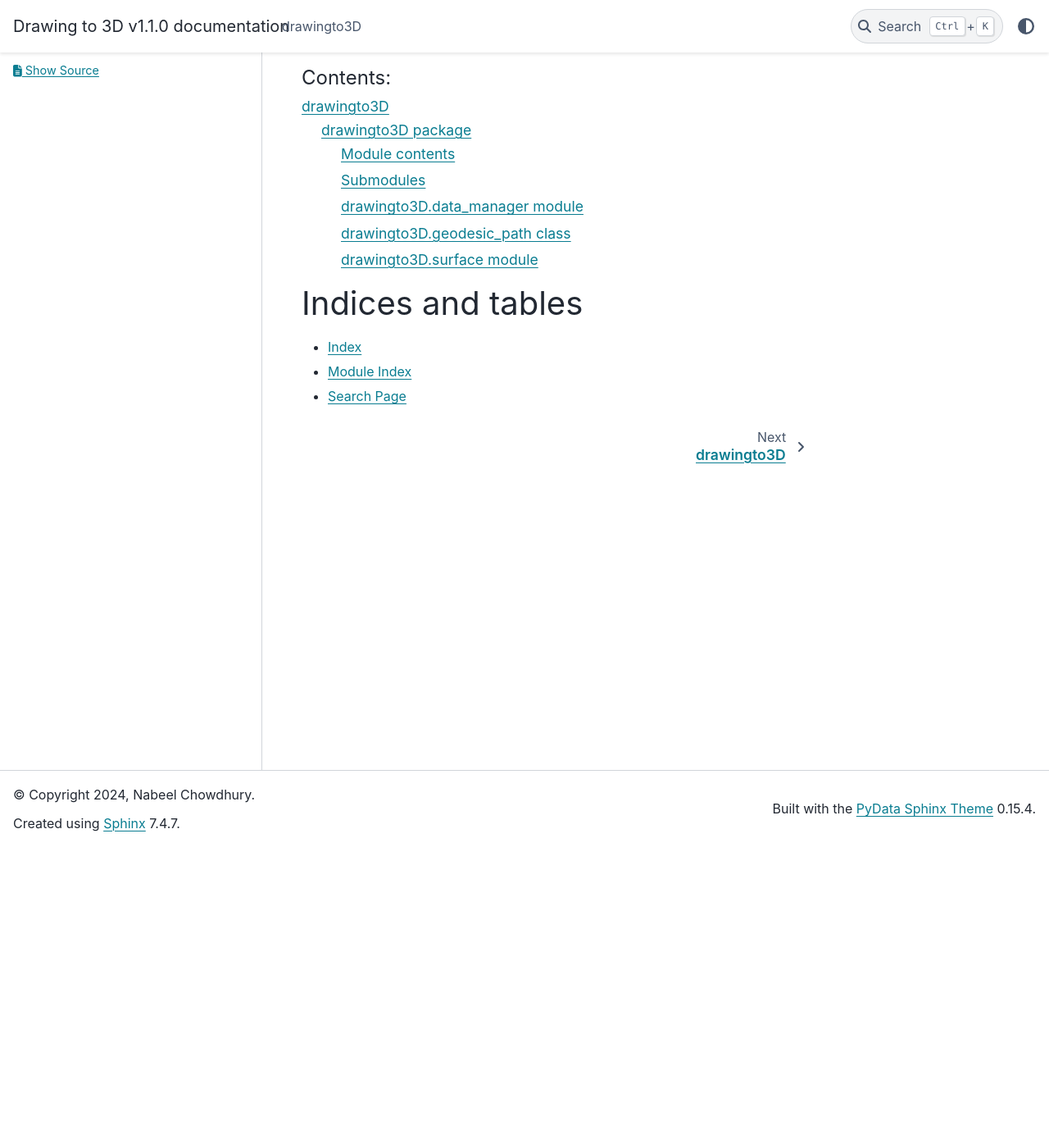
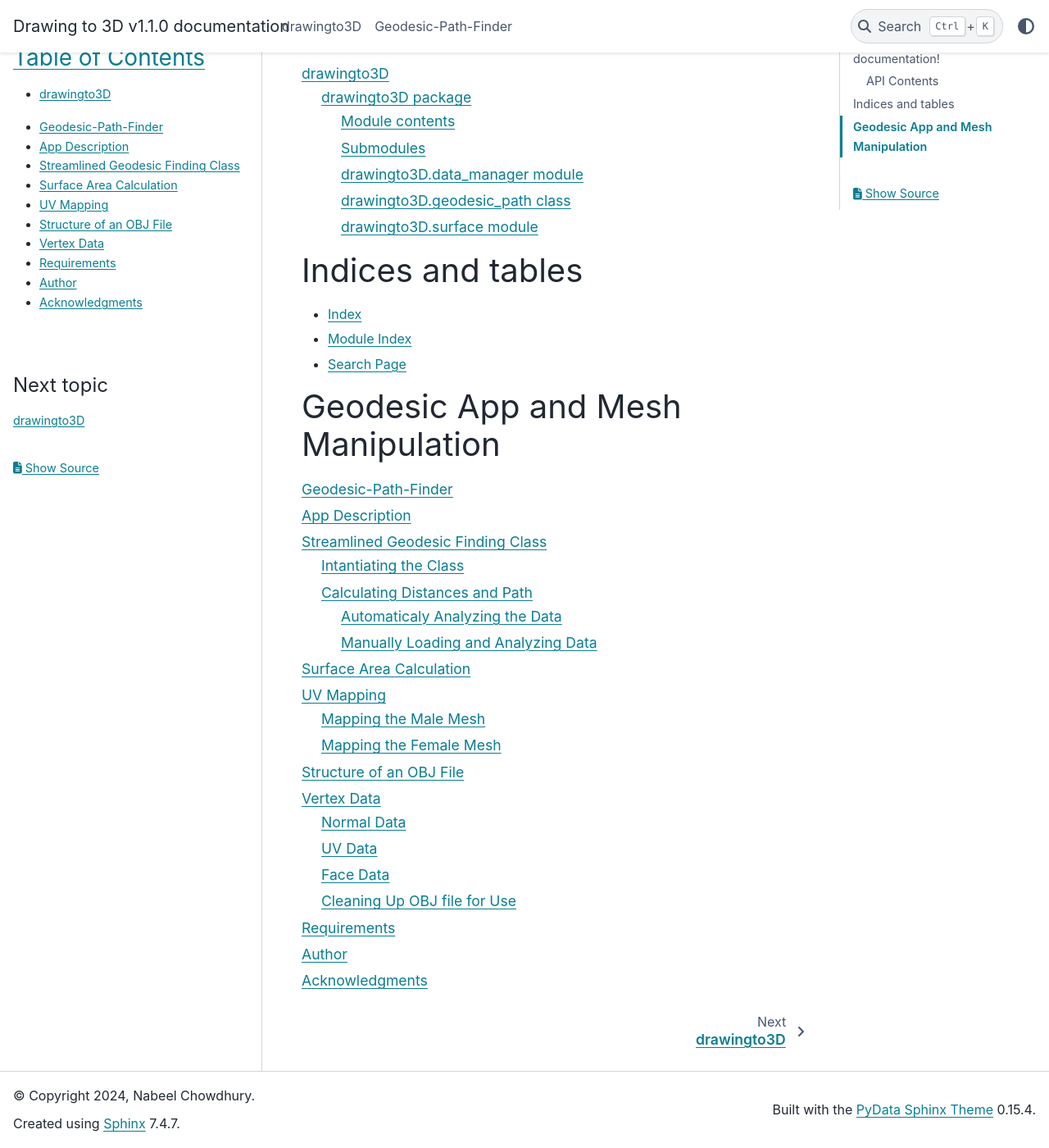
Before and after one commit to Nabizzle/Geodesic-Path-Finder, a Sphinx documentation site: the page built from Docs/index.rst, in a window 1280 px wide and 1400 px high, scrolled down 367 px. Shown: the whole window at 82% size. Built offline with Sphinx 7.4.7 and the PyData theme 0.15.4, drawn with Linux system fonts in a browser that asks for light colours; some of the changed lines change nothing that is shown.

Commit message:
docs: Adds readme to sphinx docs

```diff
--- a/Docs/conf.py
+++ b/Docs/conf.py
@@ -9,7 +9,7 @@
 import os
 import sys
 
-sys.path.insert(0, os.path.abspath(os.path.join('..', 'Code')))
+sys.path.insert(0, os.path.abspath(os.path.join('..', '..', 'Code')))
 
 project = 'Drawing to 3D'
 copyright = '2024, Nabeel Chowdhury'
--- a/Docs/index.rst
+++ b/Docs/index.rst
@@ -12,11 +12,10 @@ template for where subjects feel touch perception and this library allows the
 user to find the path and path length between any set of points as well as the
 surface area of a drawn location on the 3D model.
 
-Contents
+API Contents
 --------
 .. toctree::
-   :maxdepth: 5
-   :caption: Contents:
+   :maxdepth: 3
 
    modules
 
@@ -26,3 +25,8 @@ Indices and tables
 * :ref:`genindex`
 * :ref:`modindex`
 * :ref:`search`
+
+Geodesic App and Mesh Manipulation
+==================================
+.. toctree::
+   readme
--- /dev/null
+++ b/Docs/readme.rst
@@ -0,0 +1,267 @@
+====================
+Geodesic-Path-Finder
+====================
+.. image:: ../images/App_Icons/sheen_robotic_hand.png
+    :align: left
+    :width: 200
+
+Uses UV mapping of the right and left upper arms of male and female presenting 3D models to find the distances between drawn sensory locations from 2D hand and arm
+images on the 3D arm images. This is done using the `Heat Method <https://dl.acm.org/doi/abs/10.1145/2516971.2516977>`__ to find the distance from any given point to
+any other point on the mesh. Given a starting sensory location, a distance array to every other vertex is found by using the Heat Method along the triangulated arm
+mesh. The end vertex number is then used as the index of the distance array to extract out the geodesic distance between the input points.
+A visualization of the path between the points is also found using `edge flips <https://dl.acm.org/doi/abs/10.1145/3414685.3417839>`__. The mesh can be visualized
+using `Polyscope <https://polyscope.run/py/>`__ in python.
+
+To convert from the 2D image of location drawings to the 3D x, y, z position, the mesh is [UV mapped](#uv-mapping) to the location drawing so that x and y pxiel
+values on the drawing correspoind to x, y, z vertex values on the 3D mesh.
+
+.. note::
+    The edge flip method of showing a path does not guarentee the shortest path along the mesh, it is just a short path.
+    The Heat Method distance should be used for any distance metric.
+
+.. |github| image:: https://img.shields.io/github/followers/Nabizzle?style=social
+    :target: https://github.com/Nabizzle
+.. |python| image:: https://img.shields.io/badge/python-v3.9-blue
+.. |docs| image:: https://readthedocs.org/projects/geodesic-path-finder-documentation/badge/?version=latest
+    :target: https://geodesic-path-finder-documentation.readthedocs.io/en/latest/?badge=latest
+
+|github| |python| |docs|
+
+===============
+App Description
+===============
+The app allow the user to find geodesic distance and path information in multiple ways.
+
+.. image:: ../images/App_Photo.png
+
+The top row allows the user to select between male and female right and left arms. These correspond to the right and left location drawing images. The load mesh
+button must be pressed to load in the mesh data. For speed to loading, the mesh data has been presaved as compressed .npz files in the Data folder. Refer to the
+`Save Mesh Data notebook <https://github.com/Nabizzle/Geodesic-Path-Finder/blob/main/Code/Save%20Mesh%20Data.ipynb>`__ for how the mesh data is extracted and saved.
+
+.. note::
+    The original location drawings are modeled after a male body so the fit to the female form may not be perfect. Refer to the `UV Mapping`_
+    section for how the meshes were mapped to the location drawings.
+
+The next two rows of the app allow the user to input in pixel values to two locations to measure between. The pixel values start from the top left corner and must
+match up with the dimensions of the `right <https://github.com/Nabizzle/Geodesic-Path-Finder-Documentation/blob/main/Media/right%20arm.png>`__ and
+`left <https://github.com/Nabizzle/Geodesic-Path-Finder-Documentation/blob/main/Media/left%20arm.png>`__ location drawings in the Media folder.
+
+The fourth row of the app offers two additional ways of inputting starting and ending location information. The first two buttons in the row allow the user to click
+on the location drawings to manually set start and end locations. An example of the right location image is below:
+
+.. image:: ../images/right_arm.png
+    :width: 300
+
+The final button of this row allow the user to load a table of starting and ending pixel values from a csv. The csv must start with headers for the start and end x
+and y values. Any row with a missing value in the table is ommitted. An example table of values is below.
+
++---------+---------+-------+-------+
+| start x | start y | end x | end y |
++=========+=========+=======+=======+
+|   126   |   75    |  83   |  116  |
++---------+---------+-------+-------+
+|   236   |   508   |  103  |  614  |
++---------+---------+-------+-------+
+|   278   |   231   |  197  |  800  |
++---------+---------+-------+-------+
+|   227   |   76    |  71   |  30   |
++---------+---------+-------+-------+
+|   276   |   91    |  84   |  896  |
++---------+---------+-------+-------+
+
+The final row of the app allow the user to caluculate the geodesic distances from the starting point(s) to the end point(s) and the paths between the points. These
+calculations are output as .mat files to the output folder in the Data folder and added to the mesh visualization brought up by the third button in the row.
+This button can be clicked at any time to see what has been added to polyscope. An example of a finished visualization with both the distance and path between
+verticies is shown here.
+
+.. image:: ../images/Path_of_the_Right_Arm_Mesh.png
+    :width: 500
+
+A breakdown of how the app works behind the scenes is also in the
+`UV to 3D Path notebook <https://github.com/Nabizzle/Geodesic-Path-Finder/blob/main/Code/UV%20to%203D%20Path.ipynb>`__. A more simple example on the male right arm
+mesh is in the `Right Hand Path Test notebook <https://github.com/Nabizzle/Geodesic-Path-Finder/blob/main/Code/Right%20Hand%20Path%20Test.ipynb>`__ and a simple
+example on a sphere is in the
+`Simple Geodesic Path Test notebook <https://github.com/Nabizzle/Geodesic-Path-Finder/blob/main/Code/Simple%20Geodesic%20Path%20Test.ipynb>`__.
+
+==================================
+Streamlined Geodesic Finding Class
+==================================
+There is a second method implimented for finding geodeisc distances and paths outside of the app. It uses the geodesic_path.py code and impliments a class called GeodesicPath. This class
+allows the user to instantiate the class with the mesh sex and gender and load in data for analysis. This class then saves the found distances and paths as class attributes.
+
+.. note::
+    This code was originally written so that it could be called and used completely within Matlab. This is still possible, but it requires most of the `requirements`_ listed
+    below to be installed in the base python environment or for the user to manually give matlab
+    `access to files in a anaconda virtual environment <https://www.mathworks.com/matlabcentral/answers/443558-matlab-crashes-when-using-conda-environment-other-than-base>`__, which is not
+    very easy to do.
+
+Intantiating the Class
+======================
+The GeodesicPath class takes sex and side string values. The code currently expects inputs of male or female and right or left for these two inputs respectively. Capitalization does not
+matter, but spelling does.
+Intantiating the class loads in the designated mesh from the saved mesh data located in the Data folder in the same way the app loads in data.
+
+Calculating Distances and Path
+==============================
+There are two ways to find distances and paths. The easiest method is to use the analyze_data method and the harder method is to manually load and analyze distances and the paths.
+
+Automaticaly Analyzing the Data
+------------------------------
+The `analyze_data` method takes in a numpy array of starting and ending points. It assumes that the data is in the format of the first two columns being starting x and y pixel values and the
+last two columns being ending x and y pixel values. This is similar to how the app loads in data except this expects a numpy array and does nto parse a csv into this numpy array. After this,
+the data is used to calculate distances and paths stored in the found_distances and found_paths class attributes respectively.
+
+.. note::
+    If you want to load in from a csv instead, use the analyze_data_from_csv method which will bring up a input box to select a csv file.
+
+Manually Loading and Analyzing Data
+-----------------------------------
+Data can be manually analyzed by loading in a data numpy array using the load_data method. This method expects the data is in the format of the first two columns being starting x and y pixel
+values and the last two columns being ending x and y pixel values. You can then use the calculate_distances and calculate_paths methods to find the geodesic distances and paths. The former
+method outputs a numpy array of distances in the order of input data rows. The latter method outputs a dictionary of string path names and Nx3 numpy arrays of path verticies.
+
+========================
+Surface Area Calculation
+========================
+This code takes in a drawn boundary and converts it to `UV Coordinates`_.
+
+.. image:: ../images/original_boundary.png
+.. image:: ../images/uv_boundary.png
+
+This border is used to downselect from all possible UV points to only the UV points within and on the border.
+
+.. image:: ../images/contained_uvs.png
+.. image:: ../images/uv_selection.png
+
+The corresponding verticies to these UV points are found and reconstructed into a 3D surface
+
+.. image:: ../images/location_surface.png
+
+This mesh is triangulated and the surface area is found by adding up all of the triangles.
+
+==========
+UV Mapping
+==========
+UV mapping of the meshes was done in `blender <https://www.blender.org/>`__. This was first done by sculpting male and female anatomy from reference of which
+`Anatomy for Sculptors <https://anatomy4sculptors.com/>`__ was a major source. Once the musculature was sculted, the mesh was fit to the location drawings in two ways
+depending on the sex of the model.
+
+Mapping the Male Mesh
+=====================
+For the male mesh, the model was scaled to fit with the location drawings as shown below:
+
+.. image:: ../images/Reference_Matching_Example.png
+    :width: 500
+
+Once the proportions were correct, then seams in the mesh were created to match with landmarks on the location drawings. An example of this on the male hand is
+below:
+
+.. image:: ../images/Example_of_Making_Seams.png
+    :width: 500
+
+Finally, these segments of the mesh are projected into the 2D space and moved into place over the location drawings as shown below for the hand:
+
+.. image:: ../images/UV_Mapping_Example.png
+    :width: 500
+
+Mapping the Female Mesh
+=======================
+For the female mesh, the proportions of the body could not fit with the location drawings as the drawings are of a male figure. As a result, the female mesh had to
+have this step skipped. The seams and mapping of the mesh to the drawings were made in the same way as above, but some areas had to be stretched to map to the
+female body. Shown below is what that mapping looked like when the female mesh was skinned with the location drawings.
+
+.. image:: ../images/Female_Mesh_Blank.png
+    :width: 400
+.. image:: ../images/Female_Mesh_Mapped.png
+    :width: 400
+
+To avoid this issue mismatch between the drawings and the body, I would suggest female location drawings are made and the female mesh is mapped to them.
+
+========================
+Structure of an OBJ File
+========================
+The meshes in this project were chosen to be .obj files because they have a nice human readable format that is explained in depth
+`here <https://all3dp.com/1/obj-file-format-3d-printing-cad/>`__. The main idea however is that the obj file is divded into sections for defining the mesh elements.
+
+===========
+Vertex Data
+===========
+The first are all of the verticies were a line of the file has the format `v x y z` were `v` tell you that the line is for a vertex and the next three points are
+the x, y, and z points in 3d space.
+
+Normal Data
+===========
+The next relevant lines are designated at `vn x y z` were `vn` means those are the normal vectors of each face and the x, y, and z number are the x, y and z
+magnitudes of the normal vector. These lines are not always necessary as the normal vectors can usually be recalcualted from the face data later in the file.
+
+UV Data
+=======
+The lines that look like `vt u v` or `vt u v w` are the UV or texture data. These are the lines that contain were every vertex point is on the location map. These
+maps are usually called texture maps as an image is wrapped on a mesh to give it more depth. The u coordinate is corresponds to the x direction on the image and the
+v coordinate corresponds to the y direction on the image. sometimes there is a third column of data, w, which is a weighting information, but that is not relevant
+for the meshes we use here.
+
+Face Data
+=========
+Finally the rows with form `f v1/vt1/vn1 v2/vt2/vn2 v3/vt3/vn3` are the culmination of all of the previous data to define the faces. The `f` defines these as face
+rows and each point on a face references an index for a vertex, `v`, uv point, `vt`, and normal vector, `vn`, from the listed data defined above. A face can have 3 or more points that make it use and each column in these rows defines each point of the face.
+
+.. note::
+    For this code to work, all of the faces need to be triangles so our face data should only ever have three columns.
+
+Cleaning Up OBJ file for Use
+============================
+In the code for saving out mesh data for preloading into the app or the rest of the code, the obj files are read as text files. In order to do this, they need to be
+cleaned up slightly. OBJ files made in blender have comments starting with `#` that need to be deleted, calls to what autogenerated material is applied to the file,
+and other grouping lines usually staring with `o` or `s`. These lines should be found at the top of the file and just before the lines for the faces.
+
+============
+Requirements
+============
+- `Python 3.9.0 <https://www.python.org/downloads/release/python-390/>`__
+   - `potpourri3d <https://github.com/nmwsharp/potpourri3d>`__ and `polyscope <https://polyscope.run/py/>`__ do not work with newer versions of python
+
+.. |customtkinter| image:: https://img.shields.io/librariesio/release/PyPi/customtkinter/5.1.2
+- `customtkinter version: 5.1.2 <https://pypi.org/project/customtkinter/0.3/>`__ |customtkinter|
+
+.. |jupyterlab| image:: https://img.shields.io/librariesio/release/PyPi/jupyterlab/4.1.0
+- `jupyterlab version: 4.1.0 <https://pypi.org/project/jupyterlab/4.1.0>`__ |jupyterlab|
+
+.. |numpy| image:: https://img.shields.io/librariesio/release/PyPi/numpy/1.24.2
+- `numpy version: 1.24.2 <https://pypi.org/project/numpy/1.24.2>`__ |numpy|
+
+.. |opencv| image:: https://img.shields.io/librariesio/release/PyPi/opencv-python/4.7.0.72
+- `opencv-python version: 4.7.0.72 <https://pypi.org/project/opencv-python/4.7.0.72>`__ |opencv|
+
+.. |polars| image:: https://img.shields.io/librariesio/release/PyPi/polars/0.20.7
+- `polars version: 0.20.7 <https://pypi.org/project/polars/0.20.3>`__ |polars|
+
+.. |polyscope| image:: https://img.shields.io/librariesio/release/PyPi/polyscope/1.3.1
+- `polyscope version: 1.3.1 <https://pypi.org/project/polyscope/1.3.1>`__ |polyscope|
+
+.. |potpourri3d| image:: https://img.shields.io/librariesio/release/PyPi/potpourri3d/0.0.8
+- `potpourri3d version: 0.0.8 <https://pypi.org/project/potpourri3d/0.0.8>`__ |potpourri3d|
+
+.. |pynput| image:: https://img.shields.io/librariesio/release/PyPi/pynput/1.7.6
+- `pynput version: 1.7.6 <https://pypi.org/project/pynput/1.7.6>`__ |pynput|
+
+.. |scipy| image:: https://img.shields.io/librariesio/release/PyPi/scipy/1.10.1
+- `scipy version: 1.10.1 <https://pypi.org/project/scipy/1.10.1>`__ |pynput|
+
+.. |pyvista| image:: https://img.shields.io/librariesio/release/PyPi/pyvista/0.41.1
+- `pyvista version: 0.41.1 <https://pypi.org/project/scipy/0.41.1>`__ |pyvista|
+
+.. note::
+    If you only want to use the streamlined code and not use the app, you do not need to install the customtkiner, jupyterlab, polyscope, pynput, or scipy dependencies.
+
+======
+Author
+======
+Code and documentation written by `Nabeel Chowdhury <https://www.nabeelchowdhury.com/>`__
+
+===============
+Acknowledgments
+===============
+`App Icon from winnievinzence <https://www.flaticon.com/free-icons/technology>`__
+
+`Anatomy for Sculptors <https://anatomy4sculptors.com/>`__ for amazing references on anatomy.
```
Also changed, not shown: Docs/images/App_Icons/sheen_robotic_hand.png (added), Docs/images/App_Photo.png (added), Docs/images/Example_of_Making_Seams.png (added), Docs/images/Female_Mesh_Blank.png (added), Docs/images/Female_Mesh_Mapped.png (added), Docs/images/Path_of_the_Right_Arm_Mesh.png (added), Docs/images/Reference_Matching_Example.png (added), Docs/images/UV_Mapping_Example.png (added), Docs/images/contained_uvs.png (added), Docs/images/location_surface.png (added), Docs/images/original_boundary.png (added), Docs/images/right_arm.png (added), Docs/images/uv_boundary.png (added), Docs/images/uv_selection.png (added).
